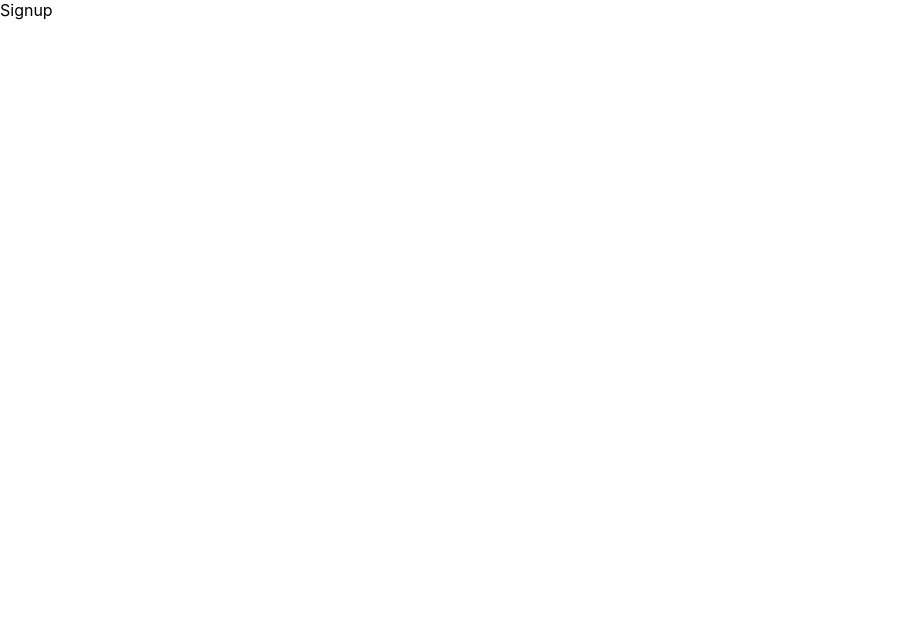
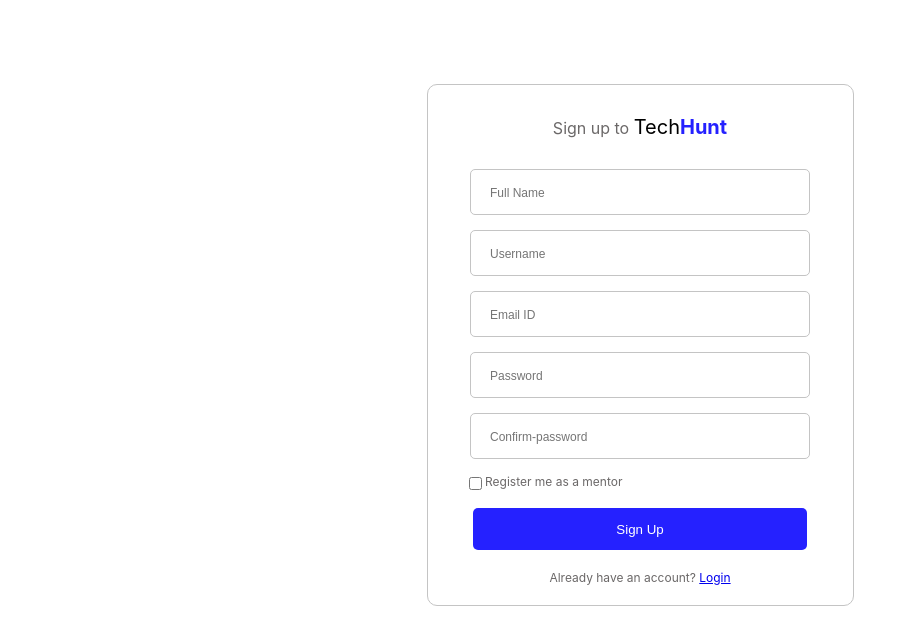
Before and after one commit to invenics-vyshnav/TechHunt, a React (Create React App) app in the folder fronend/: page /register in a window 1280 px wide. Shown: the top 644 px of the page, without its empty margins (0-916 px from the left). Built offline with nearby package versions, Linux system fonts and the light colour scheme.

Commit message:
UI of signup and login

```diff
--- a/fronend/src/pages/Login.js
+++ b/fronend/src/pages/Login.js
@@ -1,8 +1,41 @@
 import React from 'react'
+import './styles/login.css'
+import { Link } from 'react-router-dom'
 
 const Login = () => {
   return (
-    <div>Login</div>
+    <div className="login-root">
+      <div className="login-container">
+        <div className="login-title">
+          Sign up to
+          <span className="login-logo">
+            Tech<span className="login-logo-blue">Hunt</span>
+          </span>
+        </div>
+        <div className="login-inputs">
+          <form className="login-form">
+            <input
+              className="login-input"
+              type="email"
+              size="15"
+              placeholder="Email ID"
+            ></input>
+            <input
+              className="login-input"
+              type="password"
+              size="15"
+              placeholder="Password"
+            ></input>
+
+            <input className="login-submit" type="submit" value="Sign in" />
+          </form>
+
+        </div>
+        <div className="signup-login-text">
+          Don't have an account? <Link to="/register" >Signup</Link>
+          </div>
+      </div>
+    </div>
   )
 }
 
--- a/fronend/src/pages/Signup.js
+++ b/fronend/src/pages/Signup.js
@@ -1,9 +1,64 @@
-import React from 'react'
+import React from "react";
+import "./styles/signup.css";
+import { Link } from "react-router-dom";
 
 const Signup = () => {
   return (
-    <div>Signup</div>
-  )
-}
+    <div className="signup-root">
+      <div className="signup-container">
+        <div className="signup-title">
+          Sign up to{" "}
+          <span className="signup-logo">
+            Tech<span className="signup-logo-blue">Hunt</span>
+          </span>{" "}
+        </div>
+        <div className="signup-inputs">
+          <form className="signup-form">
+            <input
+              className="signup-input"
+              type="text"
+              size="15"
+              placeholder="Full Name"
+            ></input>
+            <input
+              className="signup-input"
+              type="text"
+              size="15"
+              placeholder="Username"
+            ></input>
+            <input
+              className="signup-input"
+              type="email"
+              size="15"
+              placeholder="Email ID"
+            ></input>
+            <input
+              className="signup-input"
+              type="password"
+              size="15"
+              placeholder="Password"
+            ></input>
+            <input
+              className="signup-input"
+              type="password"
+              size="15"
+              placeholder="Confirm-password"
+            ></input>
+            <div className="signup-checkbox-sec">
+              <input type="checkbox" className="signup-checkbox" />
+              <div className="signup-checkbox-text">Register me as a mentor</div>
+            </div>
 
-export default Signup
+            <input className="signup-submit" type="submit" value="Sign Up" />
+          </form>
+
+        </div>
+        <div className="signup-login-text">
+          Already have an account? <Link to="/login">Login</Link>
+          </div>
+      </div>
+    </div>
+  );
+};
+
+export default Signup;
--- /dev/null
+++ b/fronend/src/pages/styles/login.css
@@ -0,0 +1,73 @@
+.login-root{
+    display: flex;
+    justify-content: center;
+    align-items: center;
+    color: #6B6868;
+}
+
+.login-container{
+    display: flex;
+    flex-direction: column;
+    border-radius: 10px;
+    border: 1px solid #C4C4C4;
+    margin-top: 84px;
+    width: 425px;
+    height: auto;
+    align-items: 'center';
+}
+
+.login-title{
+ text-align: center;
+ margin: 30px;
+ font-size: 16px;
+}
+
+.login-logo{
+    font-size: 20px;
+    color: black;
+}
+
+.login-logo-blue{
+    font-weight: 700;
+    color: #2521FF;
+}
+
+.login-inputs .login-form{
+    display: flex;
+    flex-direction: column;
+    justify-content: center;
+    align-items: center;
+    row-gap: 15px;
+}
+
+.login-input{
+    width: 334px;
+    height: 42px;
+    border-radius: 5px;
+    border: 1px solid #C4C4C4;
+}
+::placeholder {
+    font-size: 12px;
+    padding: 17px;
+
+  }
+  .login-submit{
+    border-radius: 5px;
+    background: #2521FF;
+    width: 334px;
+    height: 42px;
+    border: none;
+    color: white;
+  }
+  .login-checkbox-sec{
+    display: flex;
+    font-size: 12px;
+    width: 100%;
+    margin-left: 75px;
+  }
+
+  .login-login-text{
+    font-size: 12px;
+    margin: 20px 0px;
+    text-align: center;
+  }
--- /dev/null
+++ b/fronend/src/pages/styles/signup.css
@@ -0,0 +1,73 @@
+.signup-root{
+    display: flex;
+    justify-content: center;
+    align-items: center;
+    color: #6B6868;
+}
+
+.signup-container{
+    display: flex;
+    flex-direction: column;
+    border-radius: 10px;
+    border: 1px solid #C4C4C4;
+    margin-top: 84px;
+    width: 425px;
+    height: auto;
+    align-items: 'center';
+}
+
+.signup-title{
+ text-align: center;
+ margin: 30px;
+ font-size: 16px;
+}
+
+.signup-logo{
+    font-size: 20px;
+    color: black;
+}
+
+.signup-logo-blue{
+    font-weight: 700;
+    color: #2521FF;
+}
+
+.signup-inputs .signup-form{
+    display: flex;
+    flex-direction: column;
+    justify-content: center;
+    align-items: center;
+    row-gap: 15px;
+}
+
+.signup-input{
+    width: 334px;
+    height: 42px;
+    border-radius: 5px;
+    border: 1px solid #C4C4C4;
+}
+::placeholder {
+    font-size: 12px;
+    padding: 17px;
+
+  }
+  .signup-submit{
+    border-radius: 5px;
+    background: #2521FF;
+    width: 334px;
+    height: 42px;
+    border: none;
+    color: white;
+  }
+  .signup-checkbox-sec{
+    display: flex;
+    font-size: 12px;
+    width: 100%;
+    margin-left: 75px;
+  }
+
+  .signup-login-text{
+    font-size: 12px;
+    margin: 20px 0px;
+    text-align: center;
+  }
```
